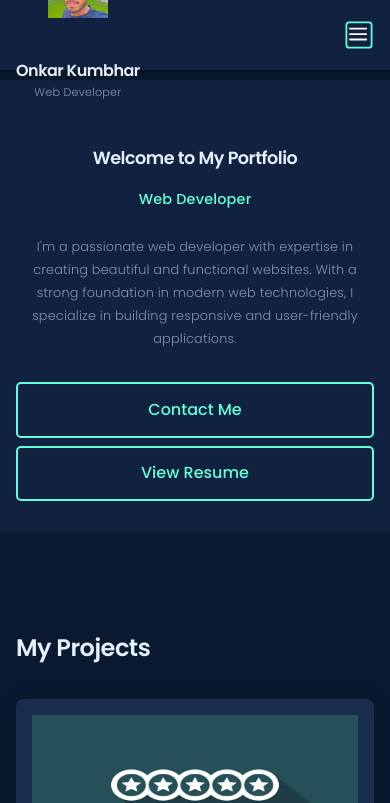
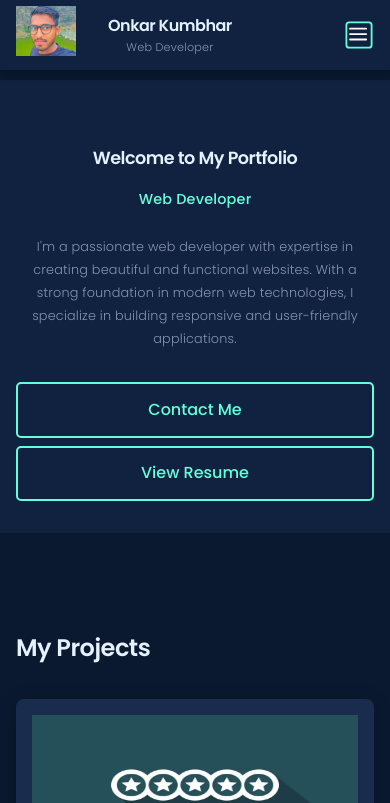
Before and after one commit to onkar890/portfolio, a plain HTML site: page index.html in a window 390 px wide. Shown: the top 803 px of the page. Drawn offline with Linux system fonts and the light colour scheme.

Commit message:
Update style.css

```diff
--- a/style.css
+++ b/style.css
@@ -810,9 +810,7 @@ html {
     }
 }
 
-/* For screens smaller than 423px */
 @media (max-width: 423px) {
-    /* Adjust hero section */
     .hero-content h1 {
         font-size: 1.1rem;
     }
@@ -830,25 +828,23 @@ html {
         gap: 0.5rem;
     }
 
-    /* Adjust skills grid */
     .skills-grid {
         grid-template-columns: 1fr;
     }
 
-    /* Adjust project cards */
+
     .project-card {
         flex-direction: column;
     }
 
-    /* Adjust navbar */
+
     .nav-links {
         flex-direction: column;
         gap: 0.5rem;
     }
 
-    /* Adjust header */
+
     .header-content {
-        flex-direction: column;
         align-items: center;
         text-align: center;
     }
```
